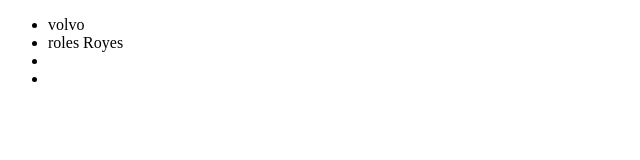
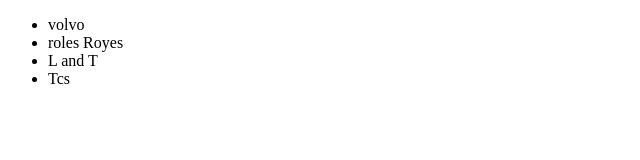
Before and after one commit to mylavarma/Hello-World, a plain HTML site: page Index2.html in a window 1280 px wide. Shown: the full height of the page, 0-640 px from the left. Drawn offline with Linux system fonts and the light colour scheme.

Commit message:
modified because i wanna test it Baby

```diff
--- a/Index2.html
+++ b/Index2.html
@@ -7,8 +7,8 @@
 <ul>
 	<li>volvo</li>
 	<li>roles Royes </li>
-	<li></li>
-	<li></li>
+	<li>L and T </li>
+	<li>Tcs</li>
 </ul>
 </body>
 </html>
```
